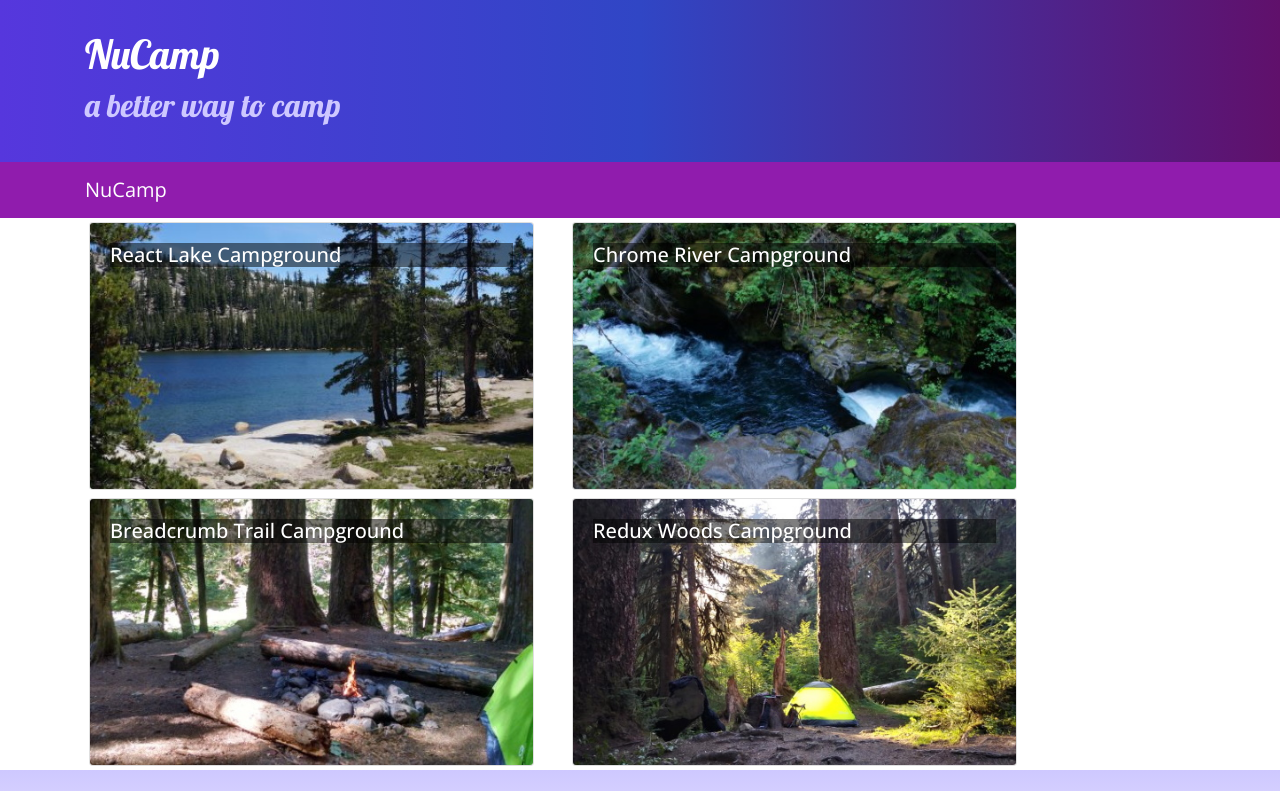
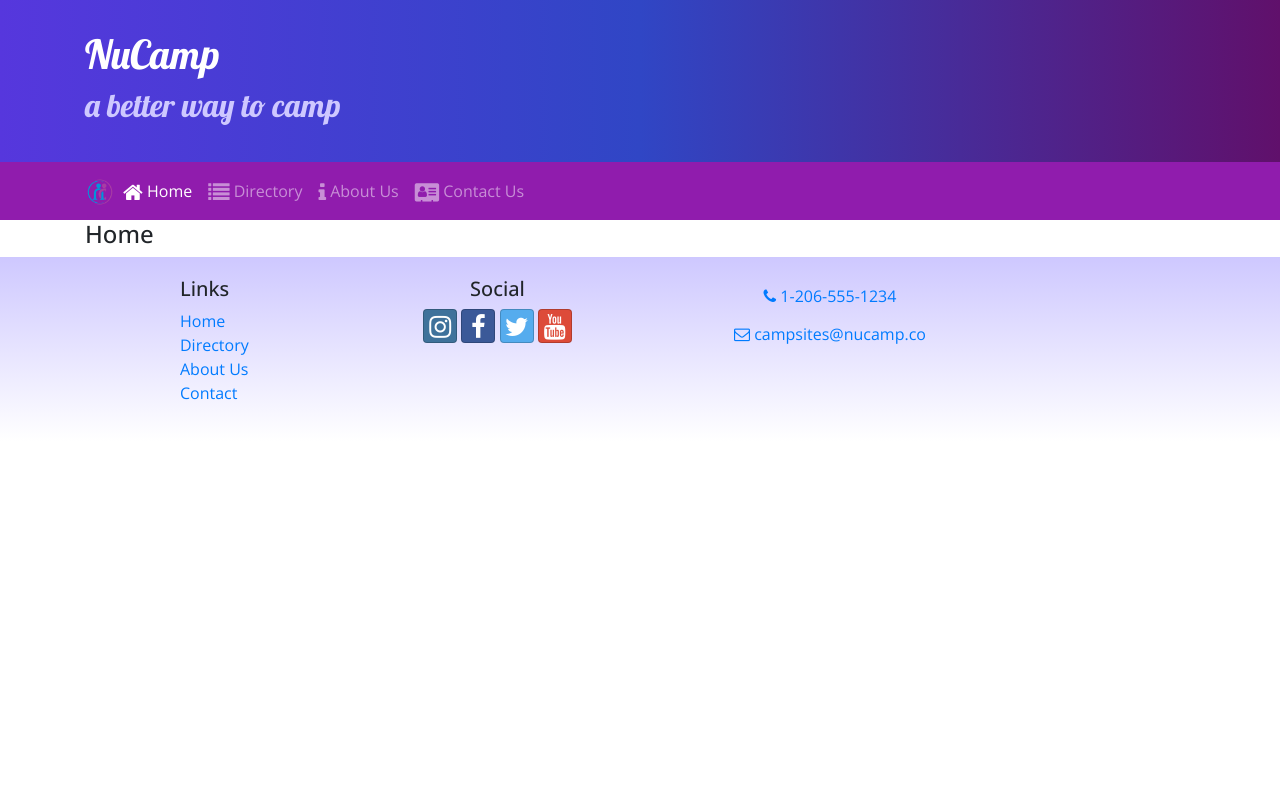
Before and after one commit to grogsden/nucampsiteReact, a React (Create React App) app: page /home in a window 1280 px wide. Shown: the top 791 px of the page. Built offline with nearby package versions, Linux system fonts and the light colour scheme.

Commit message:
added react router

```diff
--- a/package.json
+++ b/package.json
@@ -12,6 +12,7 @@
     "react": "^16.13.1",
     "react-dom": "^16.13.1",
     "react-popper": "0.9.2",
+    "react-router-dom": "4.2.2",
     "react-scripts": "3.4.1",
     "reactstrap": "5.0.0",
     "typeface-lobster": "^0.0.72",
--- a/src/App.js
+++ b/src/App.js
@@ -1,13 +1,16 @@
 import React, { Component } from 'react';
 import Main from './components/MainComponent';
+import { BrowserRouter } from 'react-router-dom';
 import './App.css';
 
 class App extends Component {
     render() {
         return (
-            <div className="App">
-                <Main />
-            </div>
+            <BrowserRouter>
+                <div className="App">
+                    <Main />
+                </div>
+            </BrowserRouter>
         );
     };
 }
--- a/src/components/DirectoryComponent.js
+++ b/src/components/DirectoryComponent.js
@@ -1,9 +1,9 @@
 import React from 'react';
 import { Card, CardImg, CardImgOverlay, CardTitle } from 'reactstrap';
 
-function RenderDirectoryItem({campsite, onClick}) {
+function RenderDirectoryItem({campsite}) {
     return (
-        <Card onClick={() => onClick(campsite.id)}>
+        <Card>
             <CardImg width="100%" src={campsite.image} alt={campsite.name} />
             <CardImgOverlay>
               <CardTitle>{campsite.name}</CardTitle>
@@ -19,7 +19,7 @@
         const directory = props.campsites.map(campsite => {
             return (
                 <div key={campsite.id} className="col-md-5 m-1">
-                   <RenderDirectoryItem campsite={campsite} onClick={props.onClick} />
+                   <RenderDirectoryItem campsite={campsite} />
                 </div>
             );
         });
--- a/src/components/FooterComponent.js
+++ b/src/components/FooterComponent.js
@@ -1,4 +1,5 @@
 import React from 'react';
+import { Link } from 'react-router-dom';
 
 function Footer(props) {
     return (
@@ -8,10 +9,10 @@
                     <div className="col-4 col-sm-2 offset-1">
                         <h5>Links</h5>
                         <ul className="list-unstyled">
-                            <li><a href="#">Home</a></li>
-                            <li><a href="#">About</a></li>
-                            <li><a href="#">Directory</a></li>
-                            <li><a href="#">Contact</a></li>
+                            <li><Link to="/home">Home</Link></li>
+                            <li><Link to="/directory">Directory</Link></li>
+                            <li><Link to="/aboutus">About Us</Link></li>
+                            <li><Link to="/contactus">Contact</Link></li>
                         </ul>
                     </div>
                     <div className="col-6 col-sm-3 text-center">
--- a/src/components/HeaderComponent.js
+++ b/src/components/HeaderComponent.js
@@ -1,7 +1,25 @@
 import React, { Component } from 'react';
-import { Navbar, NavbarBrand, Jumbotron } from 'reactstrap';
+import { Nav, Navbar, NavbarBrand, NavbarToggler, Collapse, NavItem, Jumbotron } from 'reactstrap';
+import { NavLink } from 'react-router-dom';
 
 class Header extends Component {
+
+    constructor(props) {
+        super(props);
+
+        this.toggleNav = this.toggleNav.bind(this);
+        this.state = {
+            isNavOpen: false
+        };
+    }
+
+    toggleNav() {
+        this.setState({
+            isNavOpen: !this.state.isNavOpen
+        });
+    }
+
+
     render() {
         return(
             <React.Fragment>
@@ -15,9 +33,33 @@
                         </div>
                     </div>
                 </Jumbotron>
-                <Navbar dark sticky="top">
+                <Navbar dark sticky="top" expand="md">
                 <div className="container">
-                    <NavbarBrand href="/">NuCamp</NavbarBrand>
+                    <NavbarBrand className="mr-auto" href="/"><img src="/assets/images/logo.png" height=
+                    "30" width="30" alt="Nucamp Logo" /></NavbarBrand>
+                    <NavbarToggler onClick={this.toggleNav} />
+                    <Collapse isOpen={this.state.isNavOpen} navbar>
+                        <Nav navbar>
+                            <NavItem>
+                                <NavLink className="nav-link" to="/home">
+                                    <i className="fa fa-home fa-lg" /> Home
+                                </NavLink>
+                            </NavItem>
+                            <NavItem>
+                                <NavLink className="nav-link" to="/directory">
+                                    <i className="fa fa-list fa-lg" /> Directory
+                                </NavLink>
+                            </NavItem><NavItem>
+                                <NavLink className="nav-link" to="/aboutus">
+                                    <i className="fa fa-info fa-lg" /> About Us
+                                </NavLink>
+                            </NavItem><NavItem>
+                                <NavLink className="nav-link" to="/contactus">
+                                    <i className="fa fa-address-card fa-lg" /> Contact Us
+                                </NavLink>
+                            </NavItem>
+                        </Nav>
+                    </Collapse>
                 </div>
             </Navbar>
         </React.Fragment>
--- /dev/null
+++ b/src/components/HomeComponent.js
@@ -0,0 +1,11 @@
+import React from 'react';
+
+function Home(props) {
+    return (
+        <div className="container">
+            <h4>Home</h4>
+        </div>
+    );
+}
+
+export default Home;
--- a/src/components/MainComponent.js
+++ b/src/components/MainComponent.js
@@ -3,6 +3,8 @@
 import CampsiteInfo from './CampsiteInfoComponent';
 import Header from './HeaderComponent';
 import Footer from './FooterComponent';
+import Home from './HomeComponent';
+import { Switch, Route, Redirect } from 'react-router-dom';
 import { CAMPSITES } from '../shared/campsites';
 
 class Main extends Component {
@@ -10,20 +12,25 @@
         super(props);
         this.state = {
             campsites: CAMPSITES,
-            selectedCampsite: null
         };
     }
 
-    onCampsiteSelect(campsiteId) {
-        this.setState({selectedCampsite: campsiteId});
-    }
+    render() {
 
-    render() {
+        const HomePage = () => {
+            return (
+                <Home />
+            );
+        }
+
         return (
             <div>
                 <Header />
-                <Directory campsites={this.state.campsites} onClick={campsiteId => this.onCampsiteSelect(campsiteId)}/>
-                <CampsiteInfo campsite={this.state.campsites.filter(campsite => campsite.id === this.state.selectedCampsite)[0]} />
+                <Switch>
+                    <Route path='/home' component={HomePage} />
+                    <Route exact path='/directory' render={() => <Directory campsites={this.state.campsites} />} />
+                    <Redirect to='/home' />
+                </Switch>
                 <Footer />
             </div>
         );
```
Also changed, not shown: 1 other file (tests, documents, lock files or other folders).
